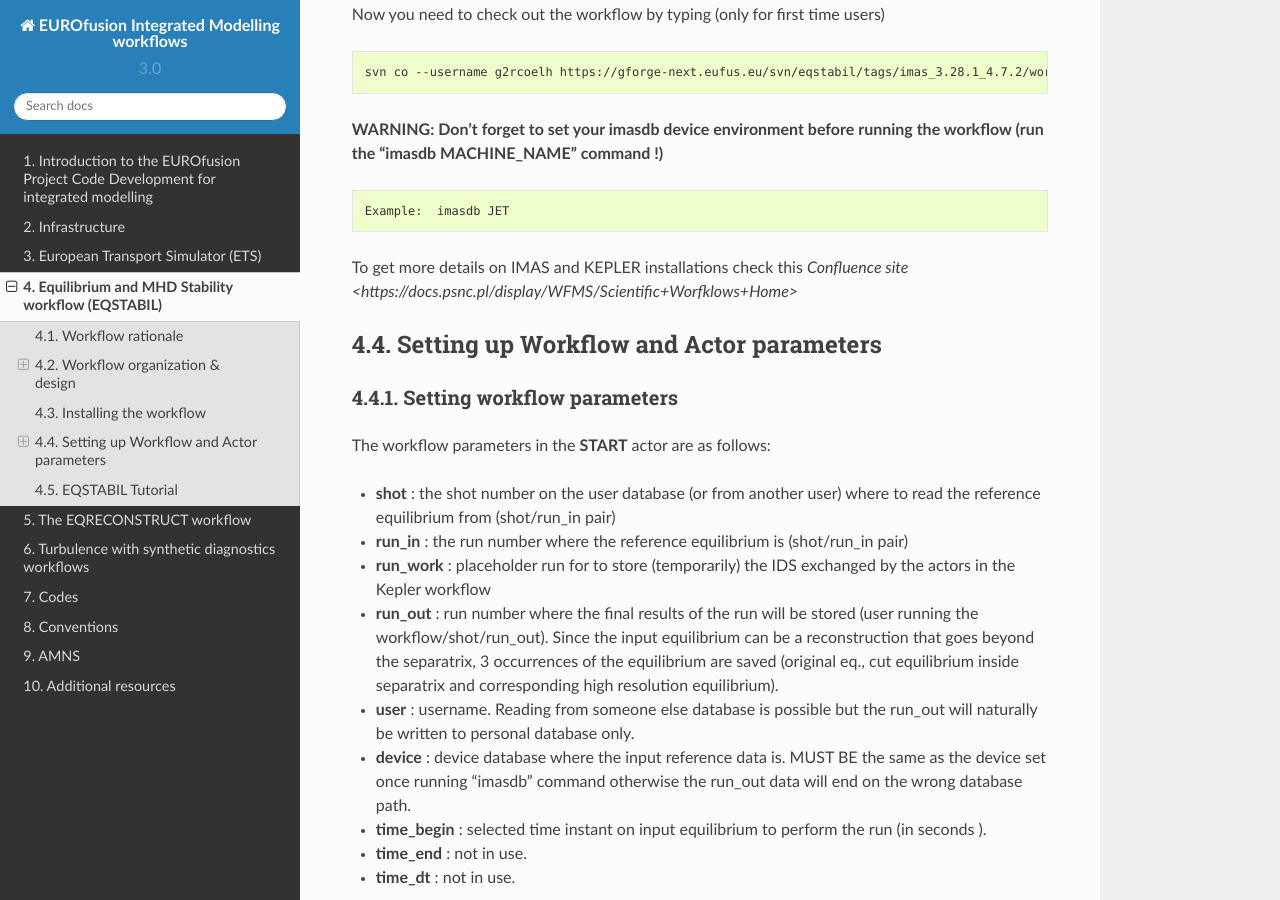
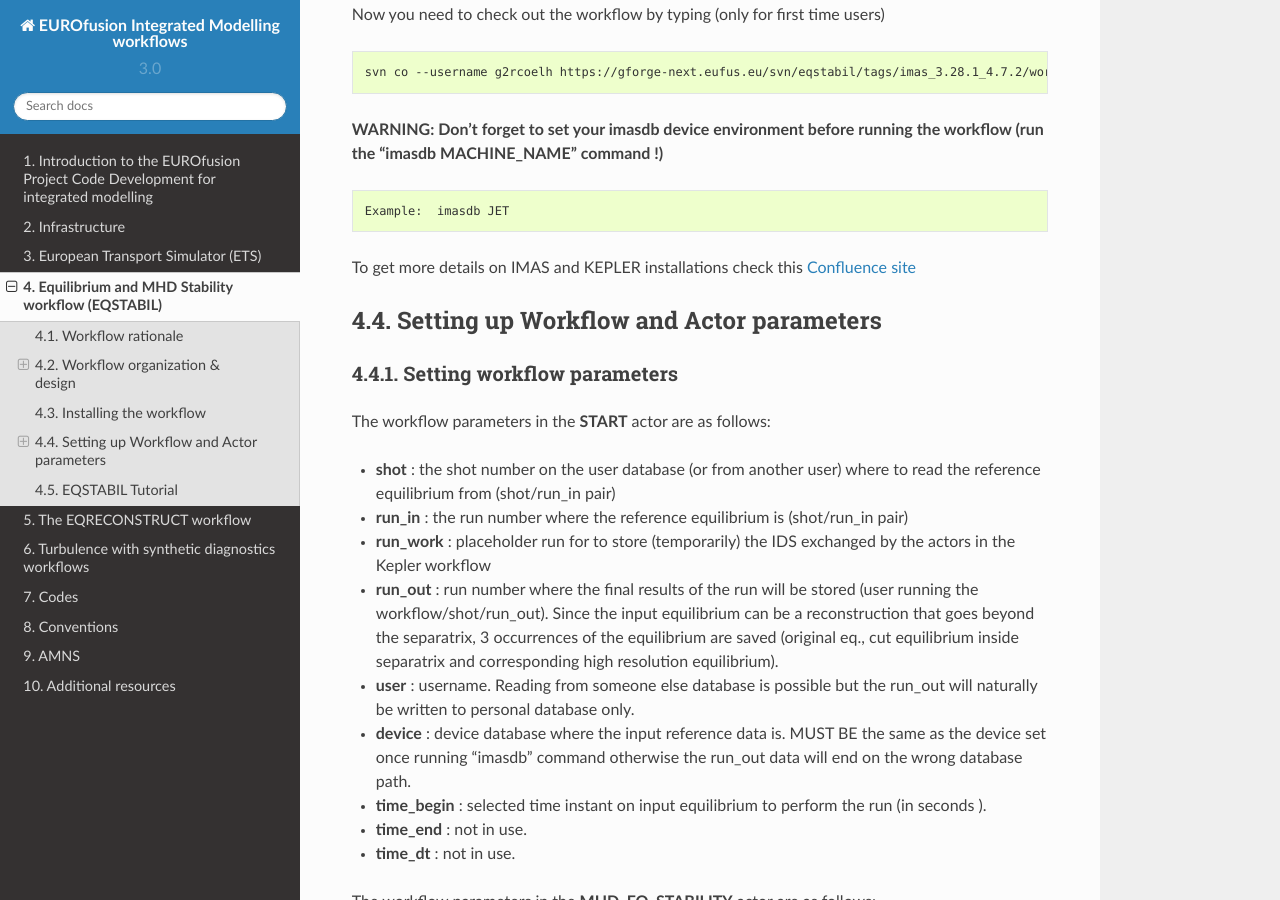
Before and after one commit to WPCD-Workflows/documentation, a Sphinx documentation site: the page built from source/es.rst, in a window 1280 px wide and 900 px high, scrolled down 5032 px. Built offline with Sphinx 7.4.7 and the Read the Docs theme 2.0.0, drawn with Linux system fonts in a browser that asks for light colours.

Commit message:
Update es.rst

```diff
--- a/source/es.rst
+++ b/source/es.rst
@@ -169,7 +169,7 @@ Now you need to check out the workflow by typing (only for first time users)
 
    Example:  imasdb JET
 
-To get more details on IMAS and KEPLER installations check this `Confluence site <https://docs.psnc.pl/display/WFMS/Scientific+Worfklows+Home>`
+To get more details on IMAS and KEPLER installations check this `Confluence site <https://docs.psnc.pl/display/WFMS/Scientific+Worfklows+Home>`_
 
 
 
```
